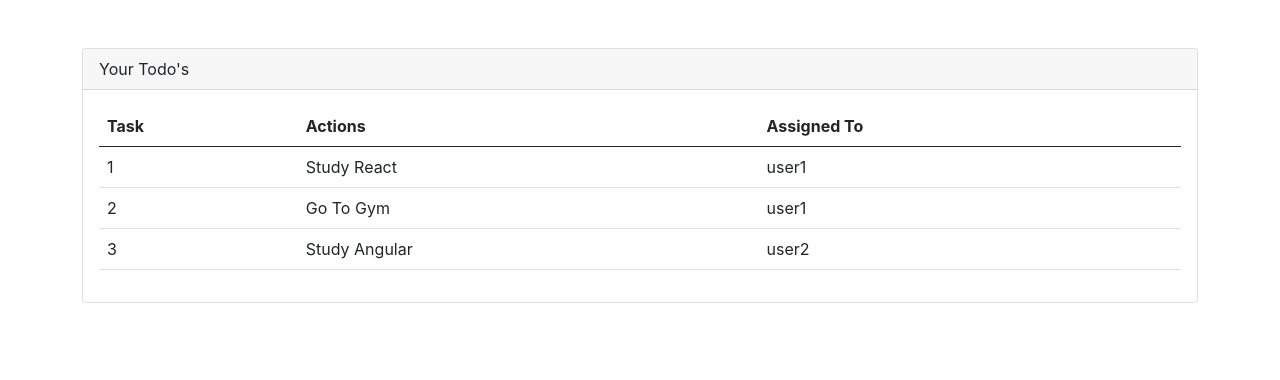
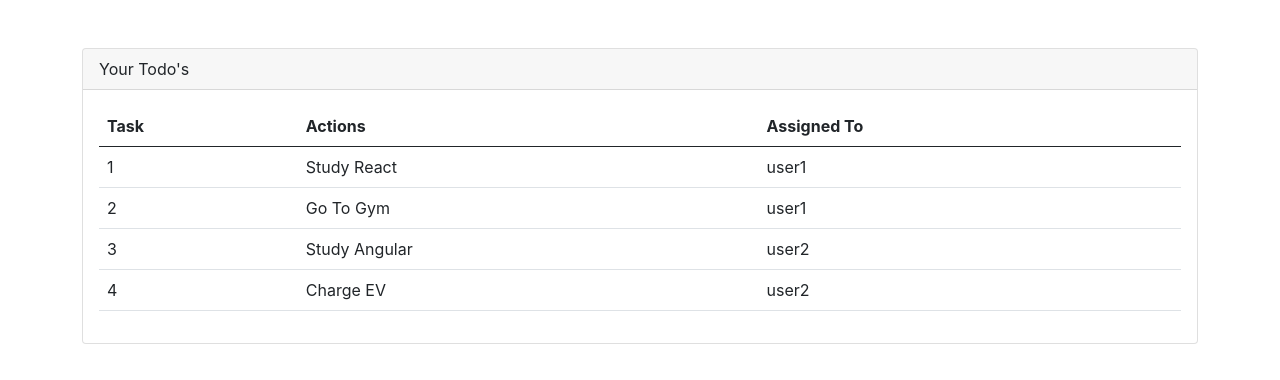
Before and after one commit to sahuji90/react-todos, a React (Create React App) app: page / in a window 1280 px wide. Shown: the top 380 px of the page. Built offline with nearby package versions, Linux system fonts and the light colour scheme.

Commit message:
displaying list dynamically

```diff
--- a/src/App.js
+++ b/src/App.js
@@ -1,11 +1,11 @@
 import logo from './logo.svg';
 import './App.css';
-import ToDoRowItem from './components/ToDoRowItem';
 import ToDoTable from './components/ToDoTable';
 function App() {
   const todos = [{rownum:'1',taskName:'Study React',taskAssigned:'user1'},
                  {rownum:'2',taskName:'Go To Gym',taskAssigned:'user1'},
-                 {rownum:'3',taskName:'Study Angular',taskAssigned:'user2'}];
+                 {rownum:'3',taskName:'Study Angular',taskAssigned:'user2'},
+                 {rownum:'4',taskName:'Charge EV',taskAssigned:'user2'}];
   return (
     <div className='mt-5 container'>
         <div className="card">
--- a/src/components/ToDoTable.js
+++ b/src/components/ToDoTable.js
@@ -10,15 +10,14 @@ function ToDoTable(props){
                 </tr>
               </thead>
               <tbody>
-                <ToDoRowItem rownum={props.todos[0].rownum}
-                              taskName={props.todos[0].taskName}
-                              taskAssigned={props.todos[0].taskAssigned}/>
-                <ToDoRowItem rownum={props.todos[1].rownum}
-                              taskName={props.todos[1].taskName}
-                              taskAssigned={props.todos[1].taskAssigned}/>
-                <ToDoRowItem rownum={props.todos[2].rownum}
-                              taskName={props.todos[2].taskName}
-                              taskAssigned={props.todos[2].taskAssigned}/>
+                {props.todos.map((todo) => (
+                    <ToDoRowItem
+                        rownum={todo.rownum}
+                        taskName={todo.taskName}
+                        taskAssigned={todo.taskAssigned}
+                    />
+                )
+            )}
 
               </tbody>
             </table>
```
